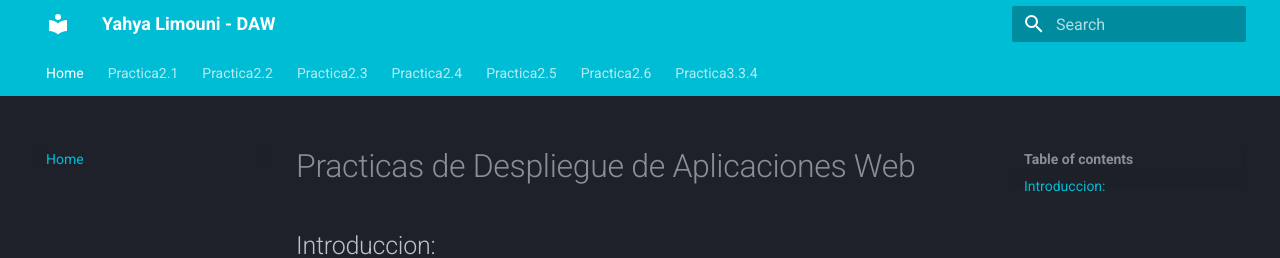
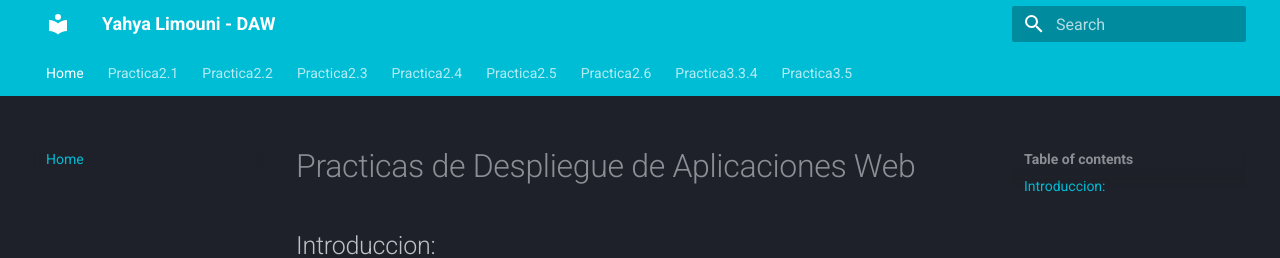
Before and after one commit to Yahyalimouni/Yahyalimouni.github.io, an MkDocs documentation site: the page built from docs/index.md, in a window 1280 px wide. Shown: the top 258 px of the page. Built offline with MkDocs 1.6.1 and Material for MkDocs 9.7.7, drawn with Linux system fonts in a browser that asks for light colours.

Commit message:
Adding submodule practica3.5

```diff
--- a/mkdocs.yml
+++ b/mkdocs.yml
@@ -8,6 +8,7 @@ nav:
   - Practica2.5: https://yahyalimouni.github.io/practica2.5/
   - Practica2.6: https://yahyalimouni.github.io/practica6/
   - Practica3.3.4: https://yahyalimouni.github.io/practica3.4/
+  - Practica3.5: https://yahyalimouni.github.io/practica3.5/
 
 theme:
   name: material  # Use Material theme for MkDocs
```
Also changed, not shown: .gitmodules.
